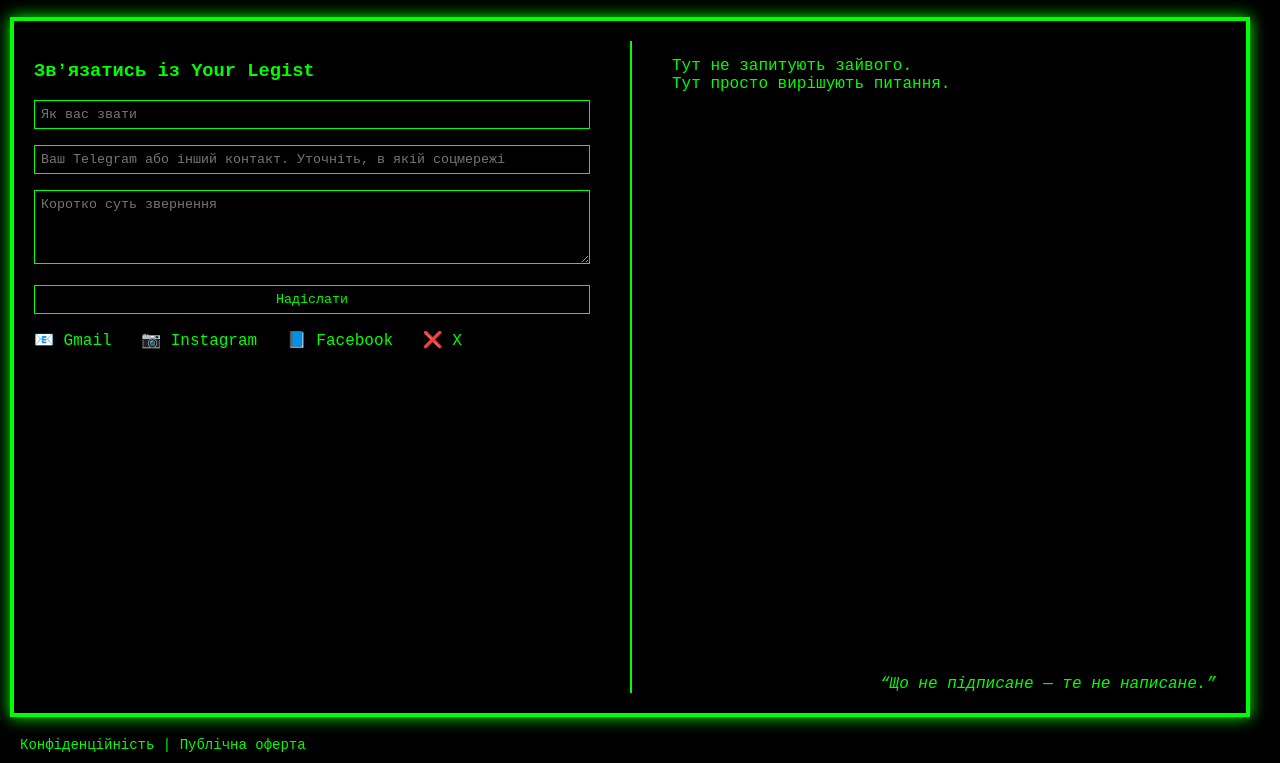
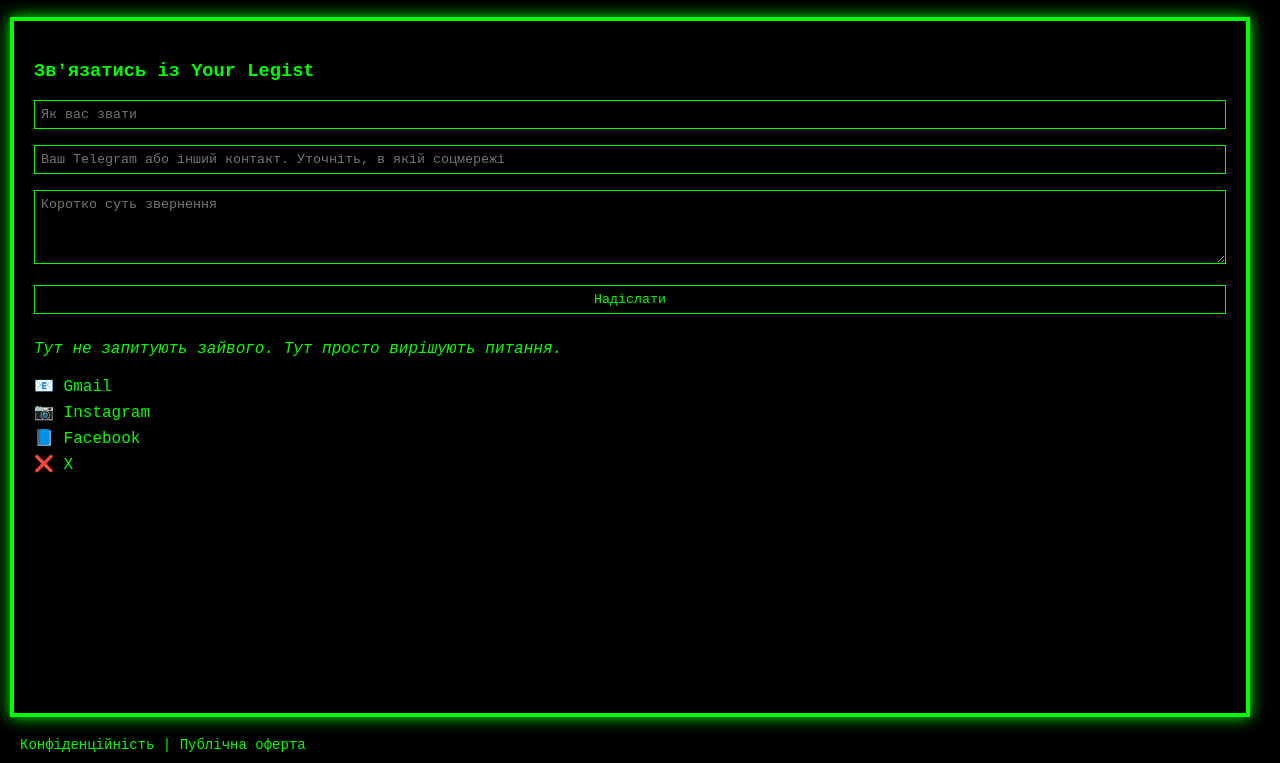
Before and after one commit to Legist/yourlegist.github.io, a plain HTML site: page contact_terminal_final.html in a window 1280 px wide. Shown: the part 45-808 px from the top of the page. Drawn offline with Linux system fonts and the light colour scheme.

Commit message:
Add files via upload

```diff
--- a/contact_terminal_final.html
+++ b/contact_terminal_final.html
@@ -1,4 +1,3 @@
-
 <!DOCTYPE html>
 <html lang="uk">
 <head>
@@ -45,20 +44,7 @@
       padding: 20px;
       box-shadow: 0 0 15px #0f0;
       position: relative;
-    }
-    .left, .right {
-      width: 50%;
-      box-sizing: border-box;
-    }
-    .left {
-      padding-right: 40px;
-    }
-    .right {
-      border-left: 2px solid #0f0;
-      padding-left: 40px;
-      display: flex;
       flex-direction: column;
-      justify-content: flex-start;
     }
     .form-control {
       background-color: #000;
@@ -71,12 +57,13 @@
       box-sizing: border-box;
     }
     .socials {
-      margin-top: auto;
+      display: flex;
+      flex-direction: column;
+      gap: 6px;
     }
     .socials a {
       color: #0f0;
       text-decoration: none;
-      margin-right: 20px;
       font-size: 16px;
     }
     .footer {
@@ -85,10 +72,8 @@
       font-size: 14px;
     }
     .quote {
-      position: absolute;
-      bottom: 20px;
-      right: 30px;
       font-style: italic;
+      margin-top: 10px;
     }
   </style>
 </head>
@@ -102,10 +87,9 @@
   </div>
 
   <div class="neon-box">
-    <div class="left">
     <div id="ua-form">
       <h3>Звʼязатись із Your Legist</h3>
-        <form action="https://formspree.io/f/xayrzldo" method="POST">
+      <form action="https://formspree.io/f/xovdgepy" method="POST">
         <input type="text" name="name" placeholder="Як вас звати" required class="form-control">
         <input type="text" name="telegram" placeholder="Ваш Telegram або інший контакт. Уточніть, в якій соцмережі" required class="form-control">
         <textarea name="message" placeholder="Коротко суть звернення" rows="4" required class="form-control"></textarea>
@@ -114,12 +98,19 @@
     </div>
     <div id="en-form" style="display:none;">
       <h3>Contact Your Legist</h3>
-        <form action="https://formspree.io/f/xayrzldo" method="POST">
+      <form action="https://formspree.io/f/xovdgepy" method="POST">
         <input type="text" name="name" placeholder="Your name" required class="form-control">
         <input type="text" name="telegram" placeholder="Your Telegram or other contact. Specify the platform" required class="form-control">
         <textarea name="message" placeholder="Brief description of your request" rows="4" required class="form-control"></textarea>
         <button type="submit" class="form-control">Send</button>
       </form>
+    </div>
+    <div class="quote" id="ua-text">
+      Тут не запитують зайвого. Тут просто вирішують питання.</br>
+      </br>
+    </div>
+    <div class="quote" id="en-text" style="display: none;">
+      No unnecessary questions. Only solutions.
     </div>
     <div class="socials">
       <a href="mailto:your.legist@gmail.com">📧 Gmail</a>
@@ -128,20 +119,8 @@
       <a href="https://x.com/your_legist?s=21&t=9T-ETu8Z3axxKcKuk2YH9A">❌ X</a>
     </div>
   </div>
-    <div class="right">
-      <div id="ua-text">
-        <p>Тут не запитують зайвого.<br>Тут просто вирішують питання.</p>
-      </div>
-      <div id="en-text" style="display:none;">
-        <p>No unnecessary questions.<br>Only solutions.</p>
-      </div>
-    </div>
-    <div class="quote">“Що не підписане — те не написане.”</div>
-  </div>
 
-  <div class="footer">
-    Конфіденційність | Публічна оферта
-  </div>
+  <div class="footer">Конфіденційність | Публічна оферта</div>
 
   <script>
     function switchLang(lang) {
@@ -149,42 +128,8 @@
       document.getElementById("en-form").style.display = (lang === 'en') ? "block" : "none";
       document.getElementById("ua-text").style.display = (lang === 'ua') ? "block" : "none";
       document.getElementById("en-text").style.display = (lang === 'en') ? "block" : "none";
-      document.querySelector(".quote").textContent = (lang === 'ua') ?
-        "“Що не підписане — те не написане.”" : "“What’s not signed — doesn’t exist.”";
     }
-  </script>
-
-
-
-
-<script>
-  const uaForm = document.getElementById('ua-form');
-  const enForm = document.getElementById('en-form');
-  const uaText = document.getElementById('ua-text');
-  const enText = document.getElementById('en-text');
-  const uaBtn = document.querySelector('button[onclick="switchLang(\'ua\')"]');
-  const enBtn = document.querySelector('button[onclick="switchLang(\'en\')"]');
-  const quote = document.querySelector(".quote");
-
-  function switchLang(lang) {
-    if (lang === 'ua') {
-      uaForm.style.display = 'block';
-      enForm.style.display = 'none';
-      uaText.style.display = 'block';
-      enText.style.display = 'none';
-      quote.textContent = "“Що не підписане — те не написане.”";
-    } else {
-      uaForm.style.display = 'none';
-      enForm.style.display = 'block';
-      uaText.style.display = 'none';
-      enText.style.display = 'block';
-      quote.textContent = "“What’s not signed — doesn’t exist.”";
-    }
-  }
-
-  // Set UA as default on load
     switchLang('ua');
   </script>
 </body>
-
 </html>
```
Lines whose indentation alone changed are shown as unchanged.
